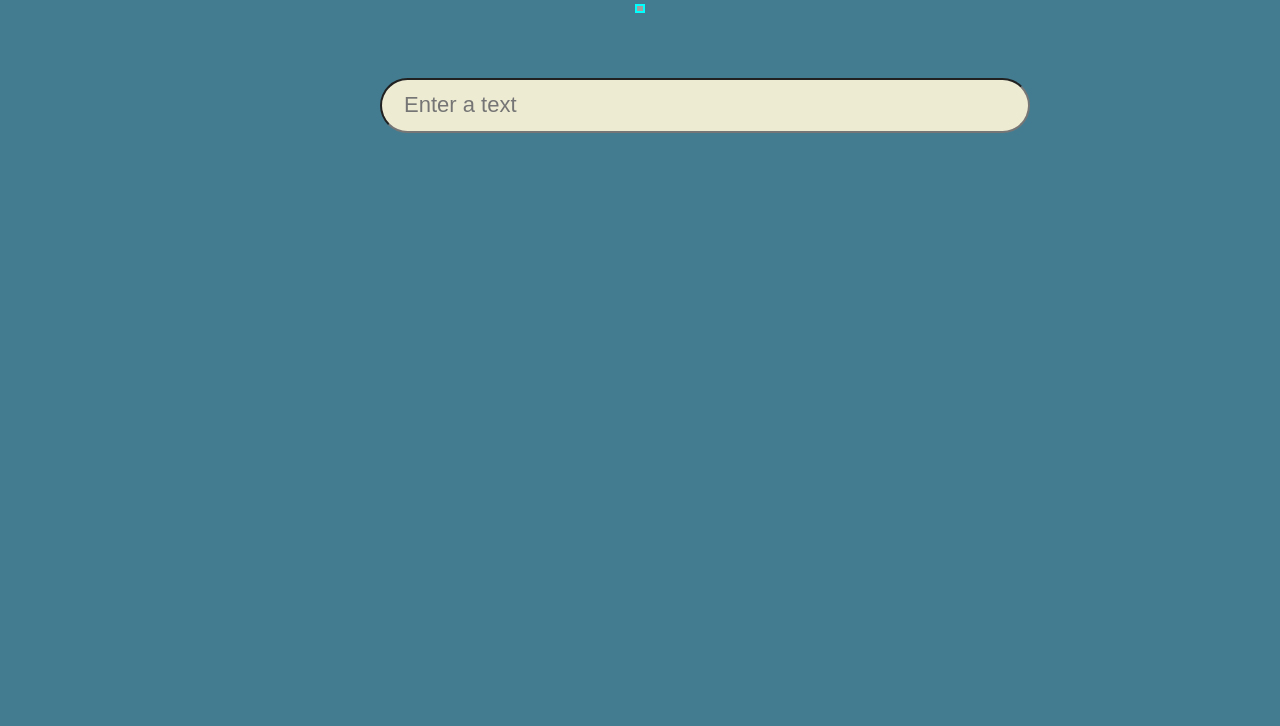
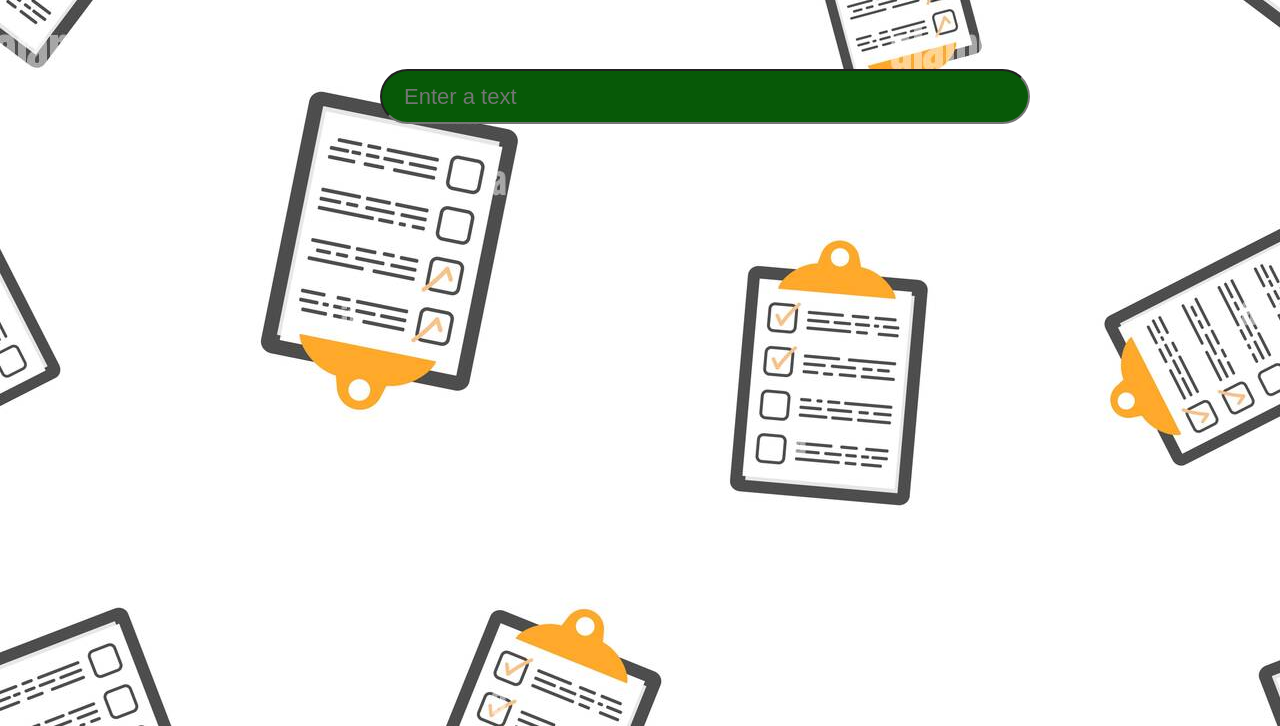
Before and after one commit to chiran1612/TO-DO-App, a plain HTML site: page index.html in a window 1280 px wide. Shown: the part 74-800 px from the top of the page. Drawn offline with Linux system fonts and the light colour scheme; grey boxes are pictures that could not be loaded; a web font is replaced by a local one.

Commit message:
background updated

```diff
--- a/index.html
+++ b/index.html
@@ -12,7 +12,6 @@
     <div class="toptext">
         <h1>MY TODO LIST</h1>
     </div>
-    <img src="keepupgdwk.gif" alt="">
     <div class="top-input-area">
         <input type="text" placeholder="Enter a text">
     </div>
--- a/style.css
+++ b/style.css
@@ -9,7 +9,8 @@ body{
     flex-direction: column;
     justify-content: space-between;
     align-items: center;
-    background-color: #437C90;
+    background-image: url("Back_image.jpg");
+
 }
 input{
     margin: 10%;
@@ -20,8 +21,8 @@ input{
     border-radius: 30px;
     padding: 22px;
     outline: none;
-    background-color: #EEEBD3;
-    color:#255957;
+    background-color: #075907;
+    color:#f2f8f8;
 }
 li{
     /* itni heght toh rahna varna badha lena content ke hissab se */
@@ -46,9 +47,3 @@ img{
     margin: 20px;
     font-family: 'Tapestry', cursive;
 }
-body>img{
-    height: 10px;
-    width: 10px;
-    flex: 1;
-border: 2px solid aqua;
-}
```
Also changed, not shown: Back_image.jpg (added).
